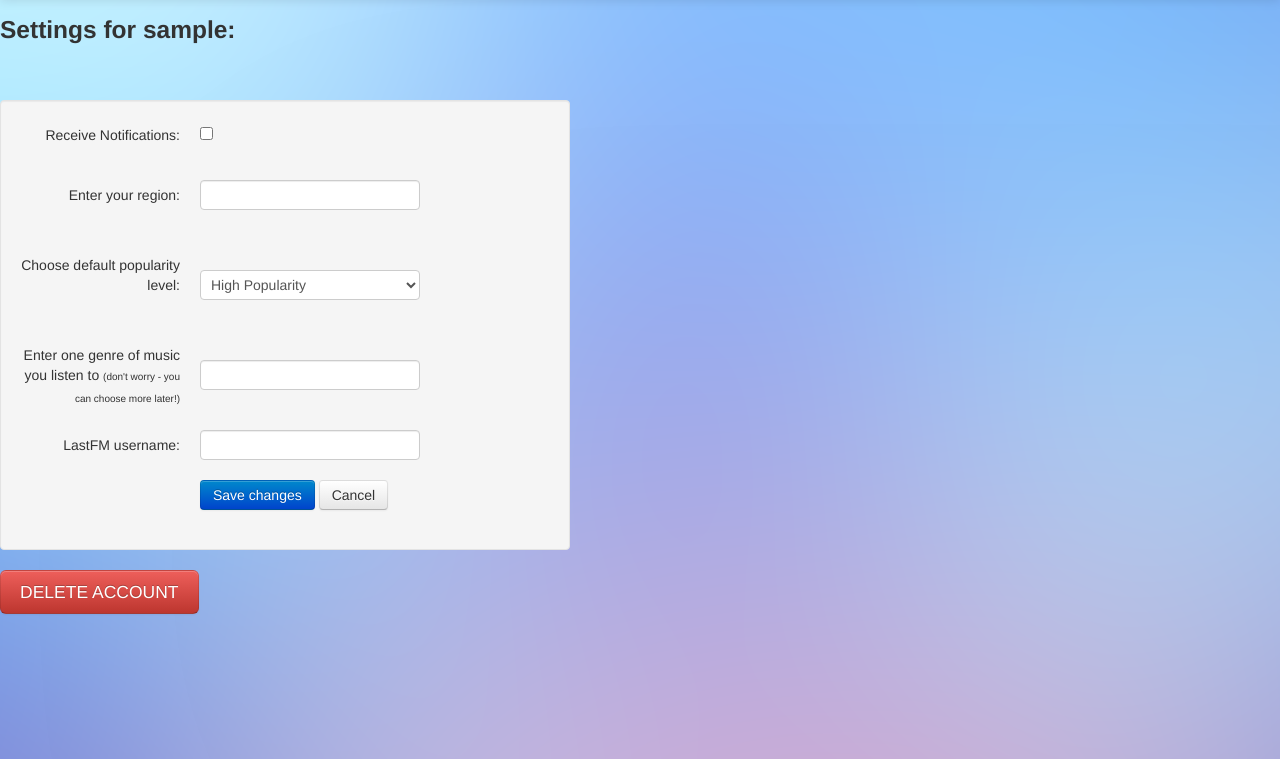
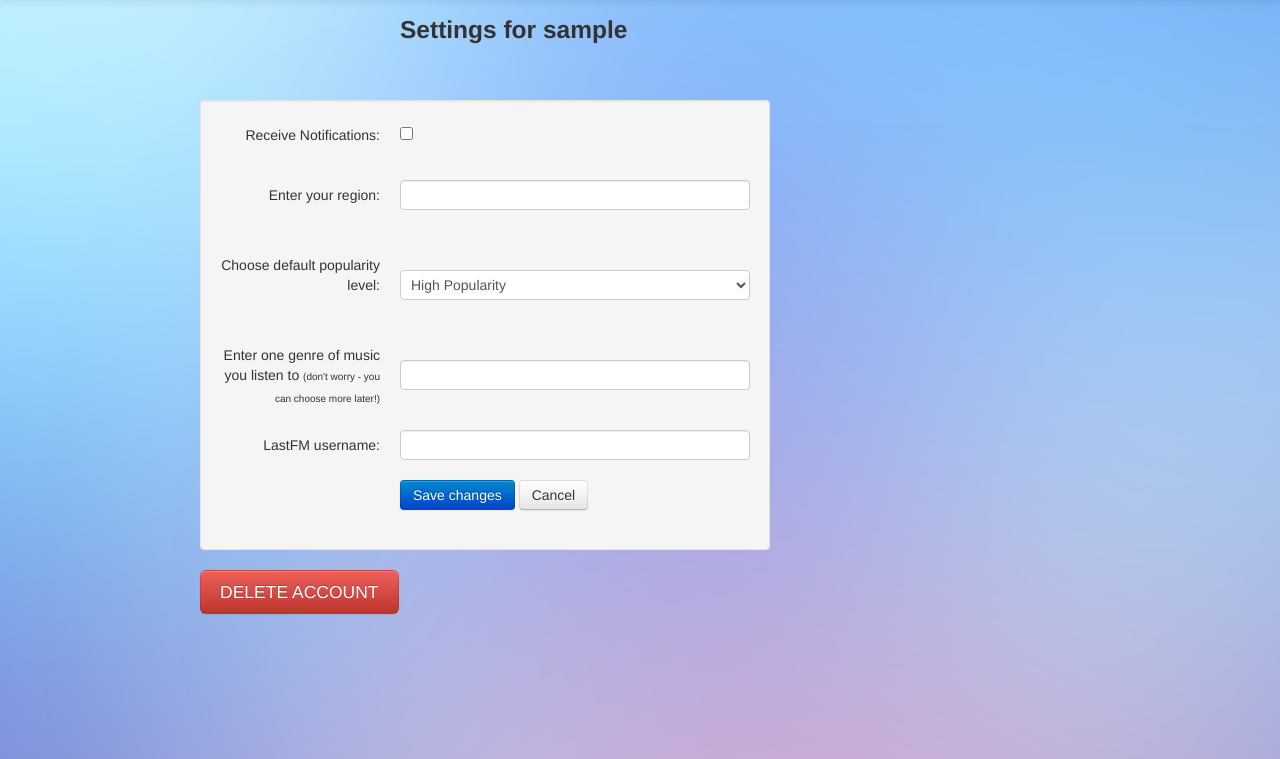
Before and after one commit to DanielGarcia-Carrillo/Tunerra, a Django app: page /accounts/settings in a window 1280 px wide. Shown: the part 41-800 px from the top of the page. Run offline with Django 3.2, Linux system fonts and the light colour scheme; the visitor is signed in with stand-in values (Sample User, id 1); parts of the project's set-up code (start-up, migrations or seed data) failed here and were passed over; some libraries are stand-ins or nearby versions.

Commit message:
Kinda fixed the issue where textfields would overflow their wells. i.e. the accounts wells and settings wells

```diff
--- a/templates/accounts.html
+++ b/templates/accounts.html
@@ -32,7 +32,7 @@
                 <input type="hidden" name="form-name" value="signup">
                 <div class="control-group field-wrapper">
                     <div class="controls">
-                        <button type="submit" class="btn btn-primary">Create account</button>
+                        <button type="submit" class="btn btn-primary input-block-level">Create account</button>
                     </div>
                 </div>
             </form>
@@ -60,9 +60,9 @@
                 <div class="control-group">
                     <div class="controls">
                         <label class="checkbox">
-                            <input type="checkbox"> Remember me
+                            <input type="checkbox" class="input-block-level"> Remember me
                         </label>
-                        <button type="submit" class="btn btn-primary">Login</button>
+                        <button type="submit" class="btn btn-primary input-block-level">Login</button>
                     </div>
                 </div>
             </form>
--- a/templates/settings.html
+++ b/templates/settings.html
@@ -1,7 +1,12 @@
 {% extends "welcome.html" %}
 {% load staticfiles %}
     {% block message %}
-        <h3> Settings for {{user.username}}: </h3>
+        <div class="row">
+          <div class="span4"></div>
+          <div class="span8">
+            <h3> Settings for {{user.username}} </h3>
+          </div>
+        </div>
     {% endblock message %}
 {%block content %}
     <script>
@@ -48,11 +53,16 @@
     </script>
 
     {{block.super}}
-    <div class="control-group field-wrapper">
-        <div class ="controls">
-            <button class="btn btn-large btn-danger" role="dialog" data-toggle="modal" href="#delete-dialog" id="delete-button">
-                DELETE ACCOUNT</button>
+    <div class="row">
+      <div class="span2"></div>
+      <div class="span6">
+        <div class="control-group field-wrapper">
+            <div class ="controls">
+                <button class="btn btn-large btn-danger" role="dialog" data-toggle="modal" href="#delete-dialog" id="delete-button">
+                    DELETE ACCOUNT</button>
+            </div>
         </div>
+      </div>
     </div>
 
     <!-- Modal for confirming account deletion -->
--- a/templates/welcome.html
+++ b/templates/welcome.html
@@ -10,10 +10,15 @@
 {% endblock navigation %}
 {% block content %}
 {% block message %}
-    <h2>Welcome, {{ user.username }}</h2>
-    <p>To begin, enter your preferences.</p>
+    <div class="row>">
+      <div class="text-center"></div>
+        <h2>Welcome, {{ user.username }}</h2>
+        <p>To begin, enter your preferences.</p>
+      </div>
+    </div>
 {% endblock message %}
     <div class = "row"><br>
+        <div class="span2"></div>
         <div class="span6"><br>
           <div class = "well">
               <form class ="form-horizontal" method='post'> {% csrf_token %}
--- a/tunerra/views.py
+++ b/tunerra/views.py
@@ -175,15 +175,13 @@ def login_signup(request):
             'login_form': LoginForm()
         })
 
-#Code to log into last FM
-
 class prefsForm(forms.Form):
+    correct_size_text_input = widget=forms.TextInput(attrs={'class':'input-block-level'})
     notify_system = forms.BooleanField(required=False)
-    region = forms.CharField(max_length=100, initial = 'Chicago')
-    popularity = forms.ChoiceField(choices=POPULARITY_CHOICE)
-    genre = forms.CharField(max_length=100)
-    LastFMusername = forms.CharField(max_length=50, required=False)
-
+    region = forms.CharField(max_length=100, initial = 'Chicago', widget=correct_size_text_input)
+    popularity = forms.ChoiceField(choices=POPULARITY_CHOICE, widget=forms.Select(attrs={'class':'input-block-level'}))
+    genre = forms.CharField(max_length=100, widget=correct_size_text_input)
+    LastFMusername = forms.CharField(max_length=50, required=False, widget=correct_size_text_input)
 
 
 def search(request):
@@ -205,11 +203,11 @@ def user_profile(request, username):
         raise Http404
 
 class SignupForm(forms.Form):
-    # Putting these attrs here suck
-    username = forms.CharField(max_length=30, widget=forms.TextInput(attrs={'required':True,'placeholder':'Username'}))
-    email = forms.EmailField(widget=forms.TextInput(attrs={'required':True,'placeholder':'Email'}))
-    password = forms.CharField(min_length=8, widget=forms.PasswordInput(attrs={'required':True,'placeholder':'Password'}))
+    # Putting these attrs here sucks, but I don't know how else to add all the attrs I want
+    username = forms.CharField(max_length=30, widget=forms.TextInput(attrs={'required':True,'placeholder':'Username', 'class':'input-block-level'}))
+    email = forms.EmailField(widget=forms.TextInput(attrs={'required':True,'placeholder':'Email', 'class':'input-block-level'}))
+    password = forms.CharField(min_length=8, widget=forms.PasswordInput(attrs={'required':True,'placeholder':'Password', 'class':'input-block-level'}))
 
 class LoginForm(forms.Form):
-    username = forms.CharField(max_length=30, widget=forms.TextInput(attrs={'required':True,'placeholder':'Username'}))
-    password = forms.CharField(min_length=8, widget=forms.PasswordInput(attrs={'required':True,'placeholder':'Password'}))
+    username = forms.CharField(max_length=30, widget=forms.TextInput(attrs={'required':True,'placeholder':'Username', 'class':'input-block-level'}))
+    password = forms.CharField(min_length=8, widget=forms.PasswordInput(attrs={'required':True,'placeholder':'Password', 'class':'input-block-level'}))
```
